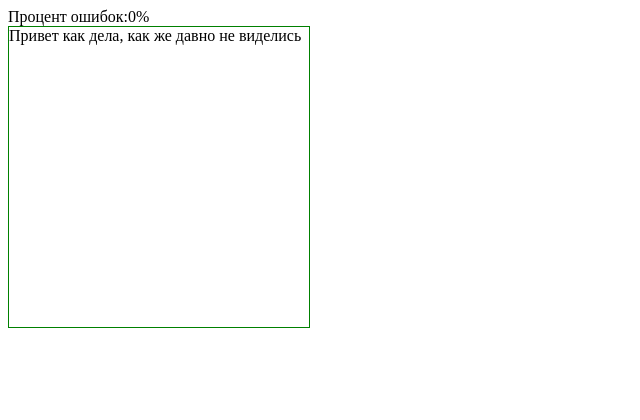
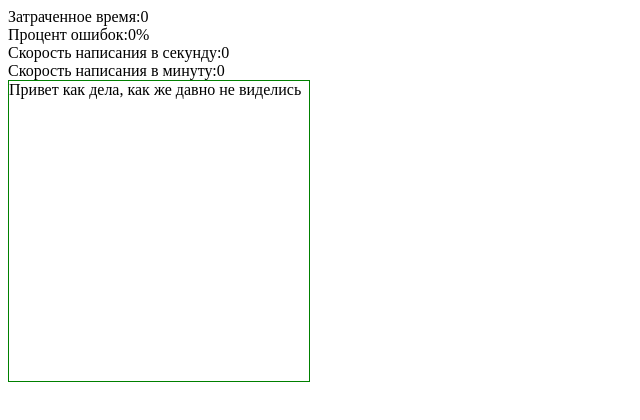
Before and after one commit to YatmanovEE/BWW, a React (Create React App) app: page / in a window 1280 px wide. Shown: the top 420 px of the page, without its empty margins (0-640 px from the left). Built offline with nearby package versions, Linux system fonts and the light colour scheme.

Commit message:
Added timer

```diff
--- a/src/components/BlackboardWithWords.tsx
+++ b/src/components/BlackboardWithWords.tsx
@@ -1,11 +1,4 @@
-import {
-	ChangeEventHandler,
-	FC,
-	SyntheticEvent,
-	useEffect,
-	useRef,
-	useState,
-} from 'react';
+import { ChangeEventHandler, FC, useRef, useState, useEffect } from 'react';
 import { connect, ConnectedProps } from 'react-redux';
 import { createUseStyles } from 'react-jss';
 import { ITheme } from '../';
@@ -61,6 +54,8 @@ const BlackboardWithWords: FC<Props> = ({}) => {
 	const [corrector] = useState<ICorrector[]>(() => arr);
 	const [inputValue, setInputValue] = useState('');
 	const [countMistake, setCountMistake] = useState(0);
+	const [dateNow, setDateNow] = useState(0);
+	const [dateEnd, setDateEnd] = useState(0);
 	let className = style({ correct });
 	let join = createClassName(className);
 	let nodeRef = useRef<HTMLInputElement>(null);
@@ -69,7 +64,17 @@ const BlackboardWithWords: FC<Props> = ({}) => {
 			nodeRef.current.focus();
 		}
 	}
+	useEffect(() => {
+		let timer = setInterval(() => {
+			if (dateNow !== 0) {
+				setDateEnd((Date.now() - dateNow) / 1000);
+			}
+		}, 100);
+
+		return () => clearInterval(timer);
+	}, [dateNow]);
 	const inputHandler: ChangeEventHandler<HTMLInputElement> = (e) => {
+		if (e.target.value.length <= 1) setDateNow(Date.now());
 		if (corrector.length <= inputValue.length) return;
 
 		let eValue = e.target.value[inputValue.length];
@@ -87,9 +92,22 @@ const BlackboardWithWords: FC<Props> = ({}) => {
 	};
 	return (
 		<>
+			<div>Затраченное время:{dateEnd}</div>
 			<div className="">
 				<span>Процент ошибок:</span>
 				<span>{(countMistake / corrector.length) * 100}%</span>
+			</div>
+			<div className="">
+				<span>Скорость написания в секунду:</span>
+				<span>
+					{Math.round((inputValue.length * 100) / dateEnd) / 100 || 0}
+				</span>
+			</div>
+			<div className="">
+				<span>Скорость написания в минуту:</span>
+				<span>
+					{Math.round((inputValue.length * 60 * 100) / dateEnd) / 100 || 0}
+				</span>
 			</div>
 			<input
 				ref={nodeRef}
```
